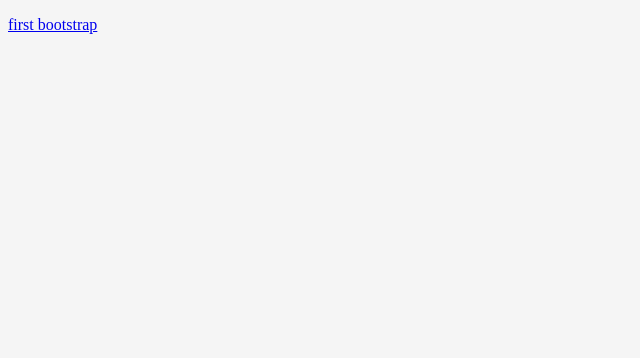
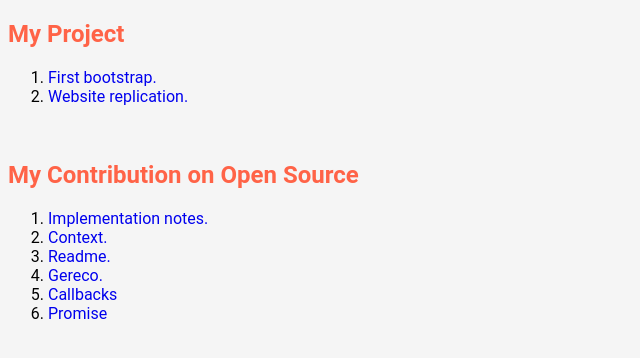
Before and after one commit to tegarjgap/tegarjgap.github.io, a plain HTML site: page index.html in a window 1280 px wide. Shown: the whole page, without its empty margins (0-640 px from the left). Drawn offline with Linux system fonts and the light colour scheme.

Commit message:
update list

```diff
--- a/index.html
+++ b/index.html
@@ -8,8 +8,38 @@
     <title>tegarjgap</title>
 </head>
 <body>
-    <p>
-        <a href="https://tegarjgap.github.io/first-bootstrap/">first bootstrap</a>
-    </p>
+    <h2>My Project</h2>
+    <ol>
+        <li>
+            <a href="https://tegarjgap.github.io/first-bootstrap/">First bootstrap.</a>
+        </li>
+        <li>
+            <a href="https://tegarjgap.github.io/v2.makers.institute/">Website replication.</a>
+        </li>
+    </ol>
+
+    <br>
+
+    <h2>My Contribution on Open Source</h2>
+    <ol>
+        <li>
+            <a href="https://id.reactjs.org/docs/implementation-notes.html">Implementation notes.</a>
+        </li>
+        <li>
+            <a href="https://id.reactjs.org/docs/context.html">Context.</a>
+        </li>
+        <li>
+            <a href="https://github.com/bumbummen99/leaflet.color-arrow/blob/master/Readme_id-ID.md">Readme.</a>
+        </li>
+        <li>
+            <a href="https://github.com/gerecoteco/gereco/pull/44">Gereco.</a>
+        </li>
+        <li>
+            <a href="https://github.com/javascript-tutorial/id.javascript.info/pull/44">Callbacks</a>
+        </li>
+        <li>
+            <a href="https://github.com/javascript-tutorial/id.javascript.info/pull/51">Promise</a>
+        </li>
+    </ol>
 </body>
 </html>
--- a/styles/style.css
+++ b/styles/style.css
@@ -1,4 +1,12 @@
 body {
     background-color: whitesmoke;
+    font-family: Roboto, sans-serif;
+}
+
+h2 {
     color: tomato;
 }
+
+a {
+ text-decoration: none;
+}
```
